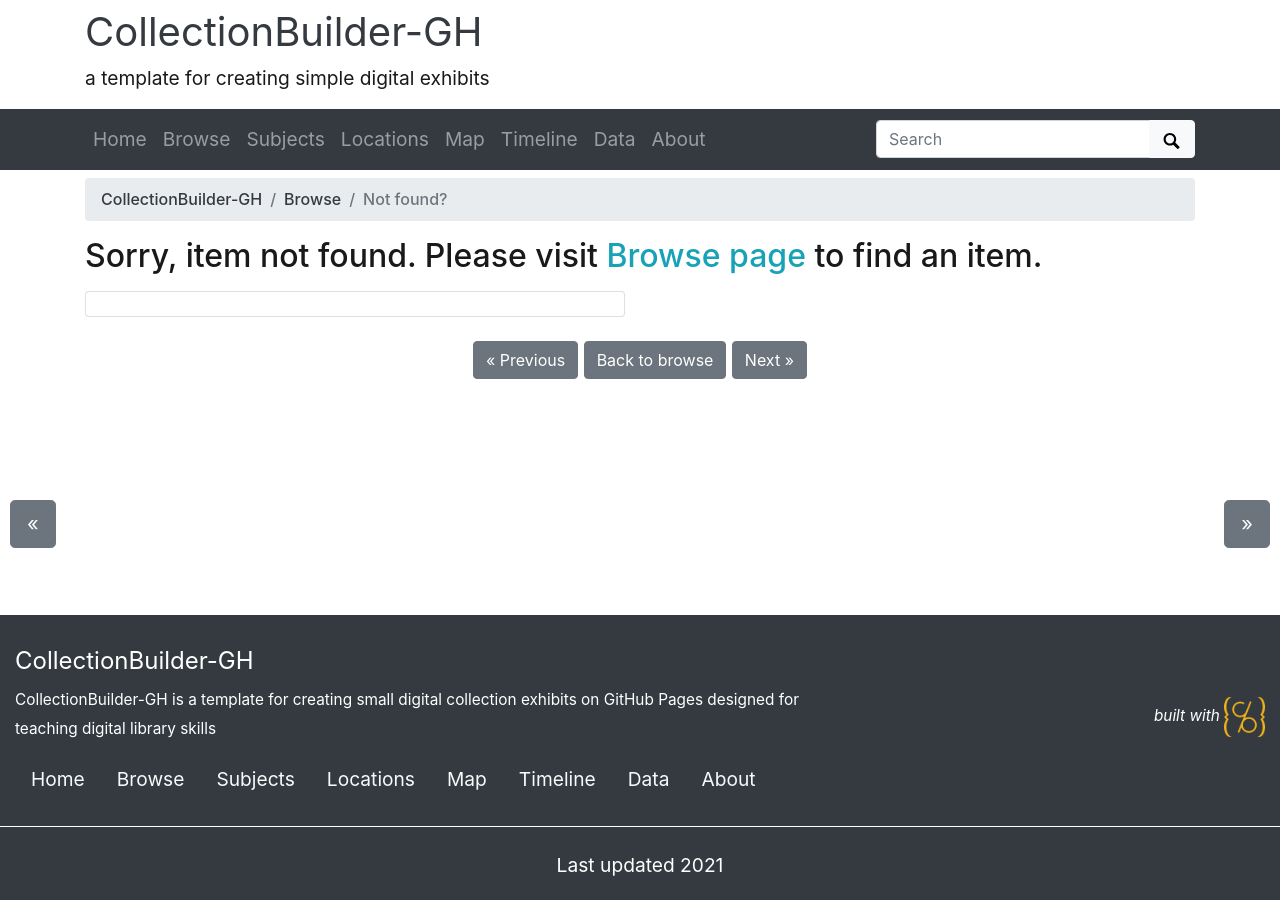
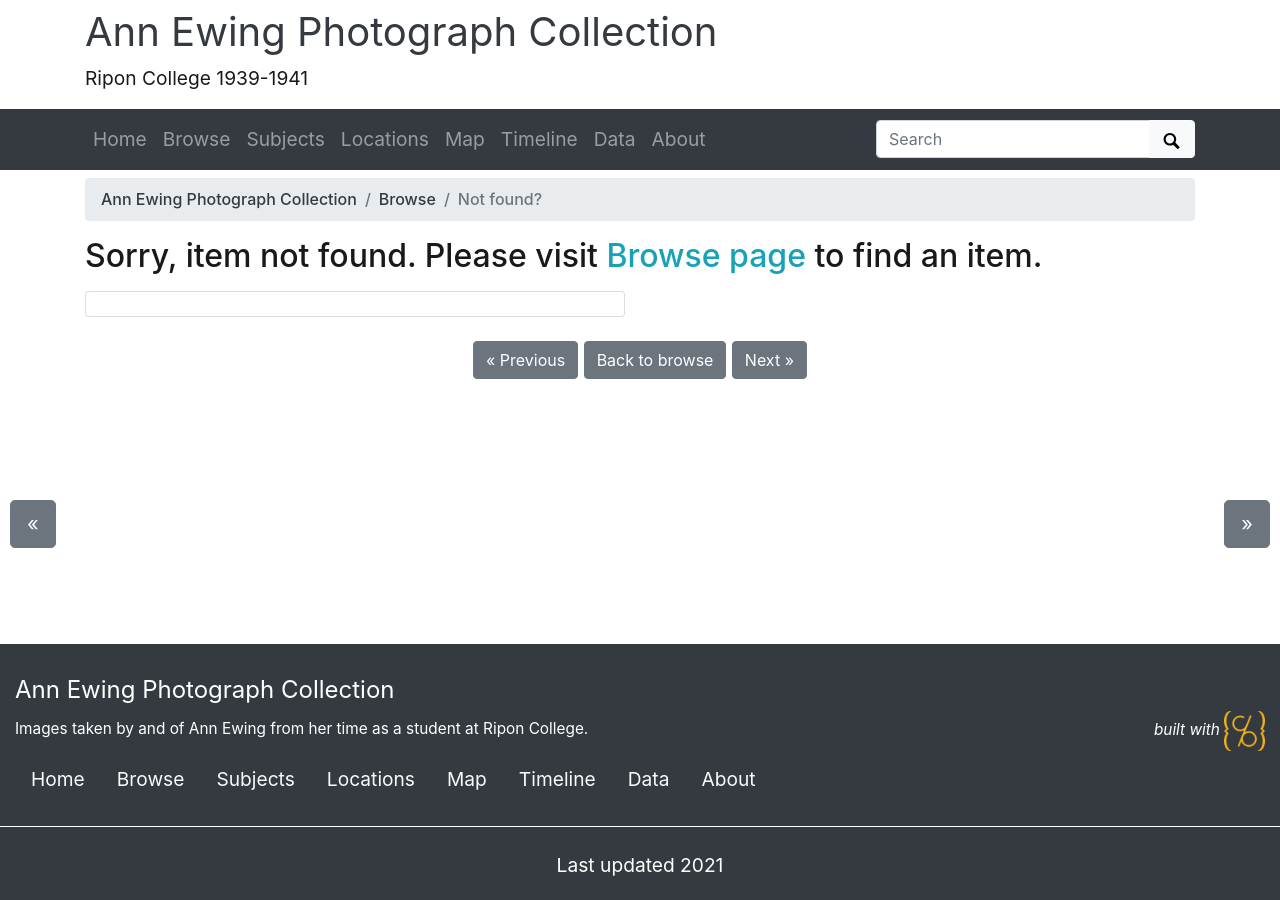
Before and after one commit to prellwitza/AnnEwingCollection, a Jekyll site: the page built from pages/item.md, in a window 1280 px wide. Built offline with Jekyll 4.4.1, drawn with Linux system fonts in a browser that asks for light colours.

Commit message:
Basic title and description of the site created.

```diff
--- a/_config.yml
+++ b/_config.yml
@@ -20,14 +20,14 @@ source-code: https://github.com/CollectionBuilder/collectionbuilder-gh
 # SITE SETTINGS
 #
 # title of site appears in banner
-title: CollectionBuilder-GH
+title: Ann Ewing Photograph Collection
 # tagline, a short phrase that will appear throughout the site in the top banner
-tagline: a template for creating simple digital exhibits
+tagline: Ripon College 1939-1941
 # description appears in meta tags and other locations
 # this description might appear in search result lists, keep around 160 characters max
-description: "CollectionBuilder-GH is a template for creating small digital collection exhibits on GitHub Pages designed for teaching digital library skills"
+description: "Images taken by and of Ann Ewing from her time as a student at Ripon College."
 # creator of the digital collection, to appear in meta tags; we typically use our GitHub usernames but feel free to just use your name
-author: CollectionBuilder
+author: Andrew Prellwitz
 
 ##########
 # COLLECTION SETTINGS
```
